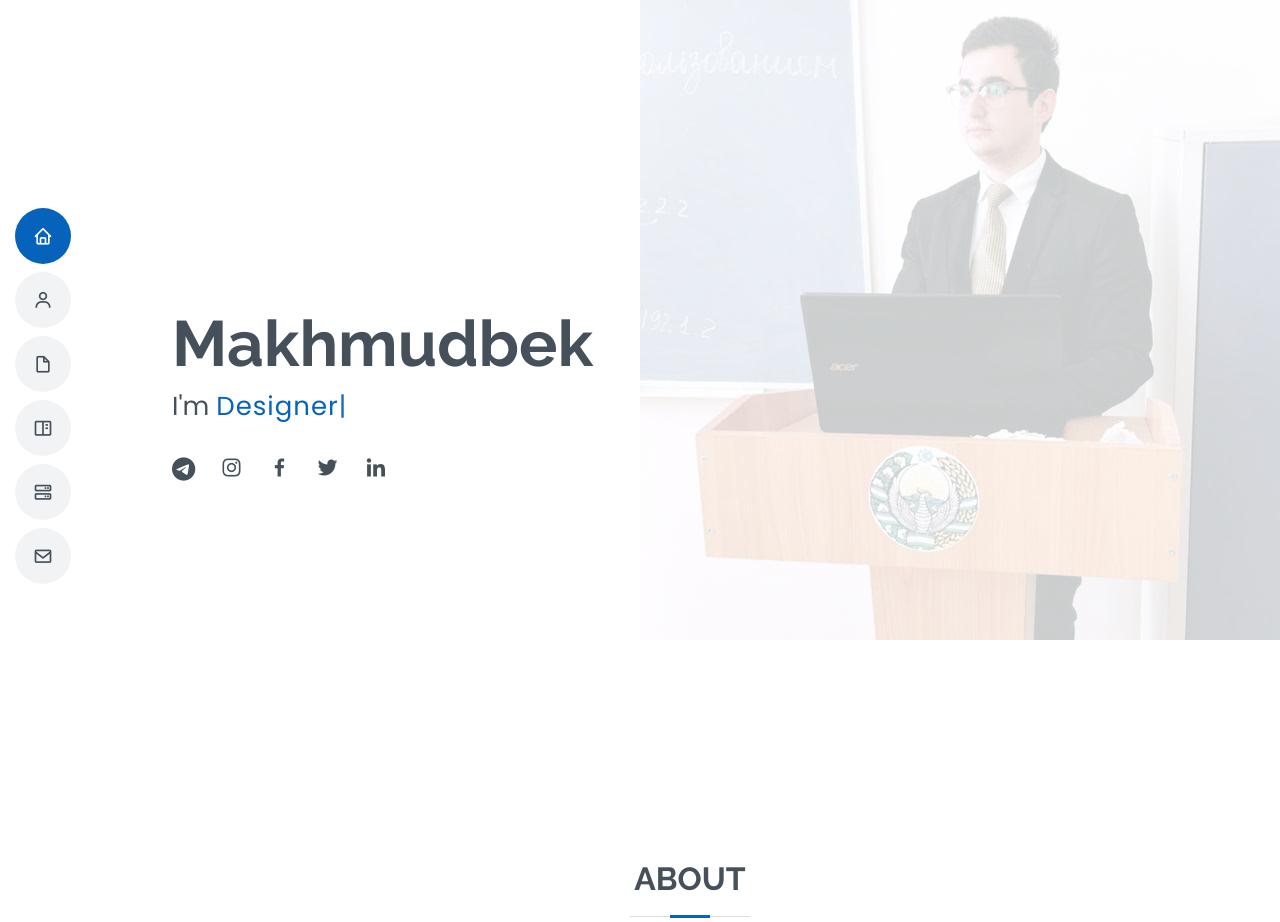
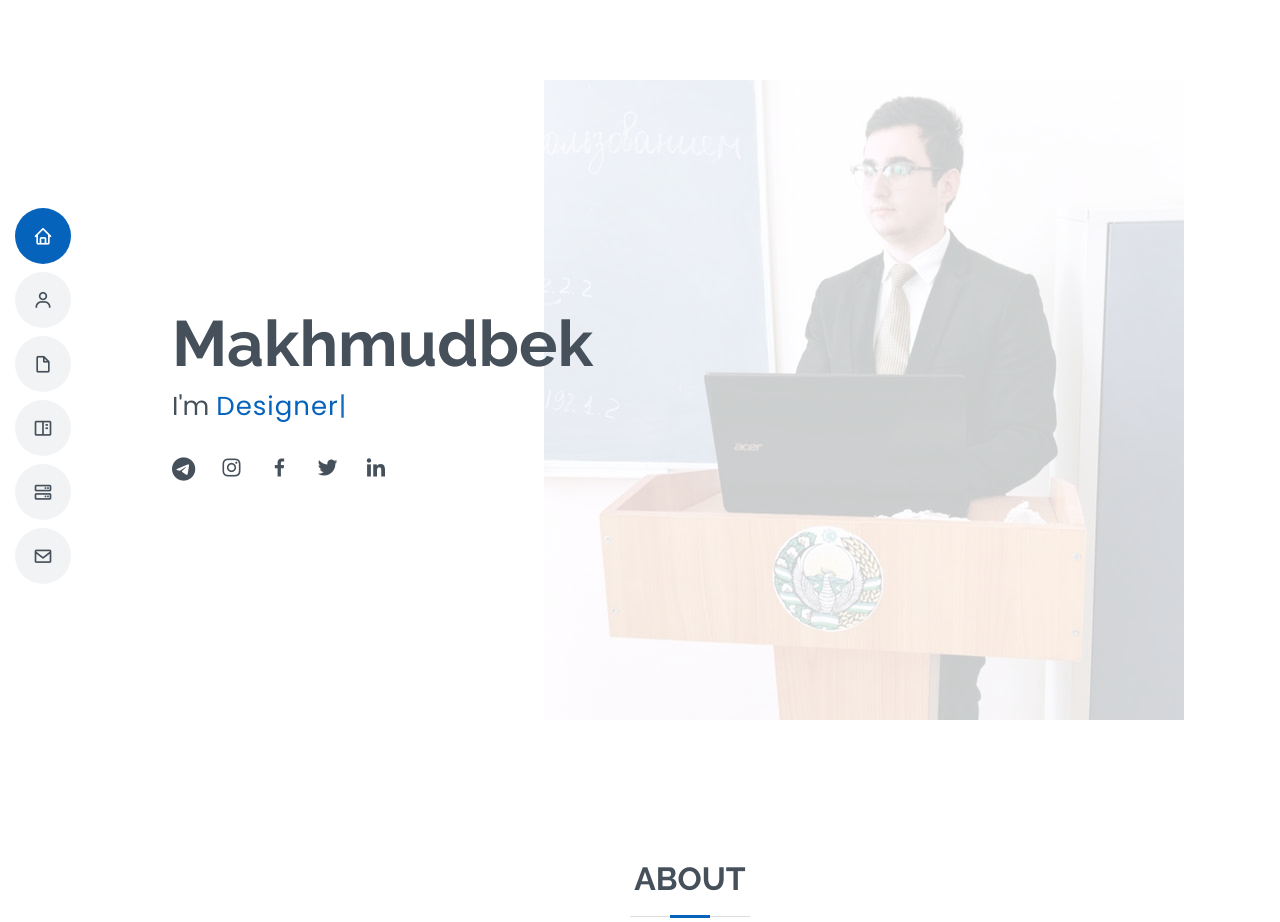
Before and after one commit to Makhmudbek/htdocs, a PHP site: page / in a window 1280 px wide. Shown: the top 922 px of the page. Run offline with PHP 8.4, Linux system fonts and the light colour scheme; some libraries are stand-ins or nearby versions.

Commit message:
Rasmni tuzalgani
85% tuzaldi

```diff
--- a/assets/css/style.css
+++ b/assets/css/style.css
@@ -264,6 +264,7 @@ h1, h2, h3, h4, h5, h6 {
   height: 100vh;
   background: url("../img/hero-bg.jpg") top right no-repeat;
   position: relative;
+  background-position: 85%;
 }
 
 @media (min-width: 992px) {
```
